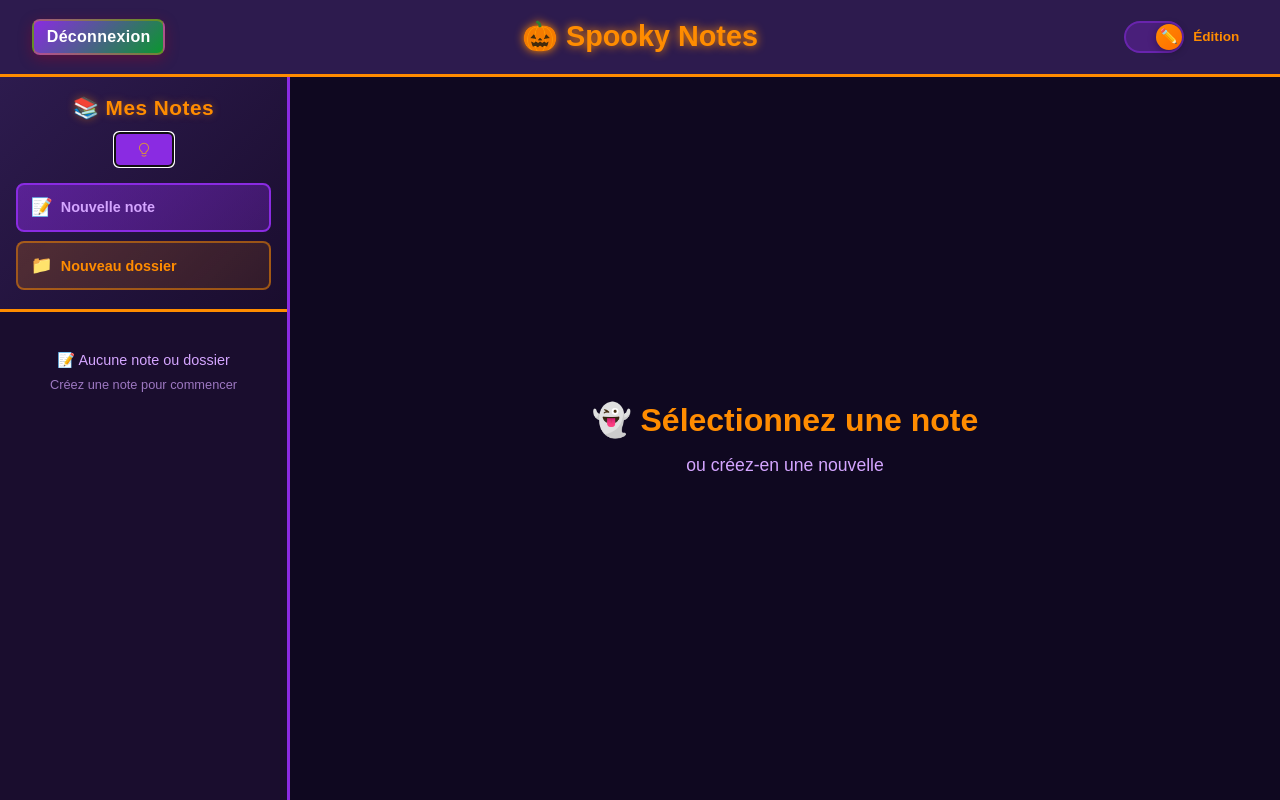
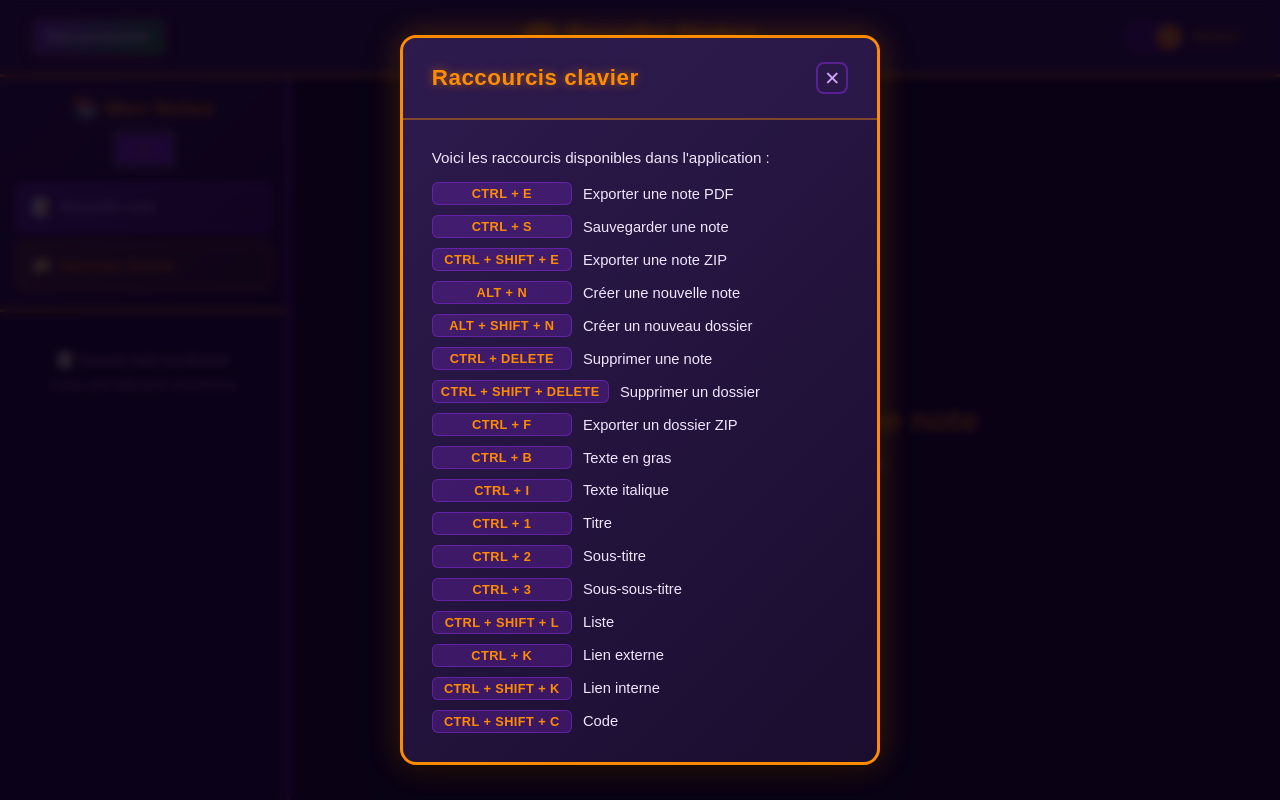
Before and after one commit to TshiGabrielle/AEMT_React_Examen2026, a React (Vite) app: page /app in a window 1280 px wide. Both pictures are taken after a click on the button 143 px from the left and 149 px from the top of the page. Built offline with nearby package versions, Linux system fonts and the light colour scheme.

Commit message:
affichage des raccourcis

```diff
--- a/src/App.css
+++ b/src/App.css
@@ -966,6 +966,50 @@ body {
   margin-top: 0.5rem;
 }
 
+/* Raccourcis clavier */
+.shortcuts-modal {
+  display: flex;
+  flex-direction: column;
+  gap: 1rem;
+}
+
+.shortcuts-intro {
+  color: #f0e6ff;
+  font-size: 0.95rem;
+  margin: 0;
+}
+
+.shortcuts-list {
+  list-style: none;
+  padding: 0;
+  margin: 0;
+  display: grid;
+  gap: 0.6rem;
+}
+
+.shortcuts-list li {
+  display: flex;
+  align-items: center;
+  gap: 0.7rem;
+  color: #f0e6ff;
+  font-size: 0.92rem;
+}
+
+.shortcut-key {
+  display: inline-flex;
+  align-items: center;
+  justify-content: center;
+  padding: 0.2rem 0.5rem;
+  border-radius: 6px;
+  background: rgba(138, 43, 226, 0.25);
+  border: 1px solid rgba(138, 43, 226, 0.5);
+  color: #ff8c00;
+  font-weight: 700;
+  font-size: 0.8rem;
+  letter-spacing: 0.4px;
+  min-width: 140px;
+}
+
 .modal-btn {
   padding: 0.75rem 1.5rem;
   font-size: 1rem;
--- a/src/features/notes/components/InputModal.tsx
+++ b/src/features/notes/components/InputModal.tsx
@@ -1,5 +1,5 @@
 import { useState, useEffect, useRef } from 'react';
-import { Modal } from './Modal';
+import { Modal } from './Modal.js';
 
 interface InputModalProps {
   isOpen: boolean;
--- a/src/features/notes/components/NotesSidebar.tsx
+++ b/src/features/notes/components/NotesSidebar.tsx
@@ -3,6 +3,7 @@ import type { Folder, FolderNote } from '../../../services/FoldersService.js';
 import { InputModal } from './InputModal.js';
 import { ConfirmModal } from './ConfirmModal.js';
 import { FoldersExportService } from '../../../services/FoldersExportService.js';
+import { Modal } from './Modal.js';
 import { useHotkeys } from 'react-hotkeys-hook';
 import lamp from '../../../assets/lamp.png';
 
@@ -41,9 +42,9 @@ interface FolderTreeProps {
   hoveredFolderId: number | null;
   setHoveredFolderId: (id: number | null) => void;
   onExpandFolder: (folderId: number) => void;
-  onDeleteNoteRequest?: (id: number, name: string) => void;
-  openMenuId?: number | null;
-  setOpenMenuId?: (id: number | null) => void;
+  onDeleteNoteRequest: (id: number, name: string) => void;
+  openMenuId: number | null;
+  setOpenMenuId: (id: number | null) => void;
   onFolderSelect?: (folderId: number) => void;
 }
 
@@ -90,7 +91,7 @@ function FolderTree({
     const handleClickOutside = (event: MouseEvent) => {
       if (menuRef.current && !menuRef.current.contains(event.target as Node)) {
         setShowMenu(false);
-        setOpenMenuId?.(null);
+        setOpenMenuId(null);
       }
     };
 
@@ -160,7 +161,7 @@ function FolderTree({
             onClick={(e) => {
               e.stopPropagation();
               // Fermer tous les autres menus d'abord
-              setOpenMenuId?.(null);
+      setOpenMenuId(null);
               // Puis ouvrir/fermer ce menu
               setShowMenu(!showMenu);
             }}
@@ -177,7 +178,7 @@ function FolderTree({
                   onExpandFolder?.(folder.id); // Ouvrir le dossier avant de créer la note
                   onCreateNoteInFolder?.(folder.id);
                   setShowMenu(false);
-                  setOpenMenuId?.(null);
+                  setOpenMenuId(null);
                 }}
                 className="menu-item"
               >
@@ -188,7 +189,7 @@ function FolderTree({
                   e.stopPropagation();
                   onCreateFolder?.(folder.id);
                   setShowMenu(false);
-                  setOpenMenuId?.(null);
+                  setOpenMenuId(null);
                 }}
                 className="menu-item"
               >
@@ -200,7 +201,7 @@ function FolderTree({
                   e.stopPropagation();
                   handleRename?.();
                   setShowMenu(false);
-                  setOpenMenuId?.(null);
+                  setOpenMenuId(null);
                 }}
                 className="menu-item"
               >
@@ -211,7 +212,7 @@ function FolderTree({
                   e.stopPropagation();
                   handleDeleteFolder?.(folder.id);
                   setShowMenu(false);
-                  setOpenMenuId?.(null);
+                  setOpenMenuId(null);
                 }}
                 className="menu-item menu-item-danger"
               >
@@ -222,7 +223,7 @@ function FolderTree({
                   e.stopPropagation();
                   handleExportFolder(folder.id);
                   setShowMenu(false);
-                  setOpenMenuId?.(null);
+                  setOpenMenuId(null);
                 }}
                 className="menu-item"
               >
@@ -269,7 +270,7 @@ function FolderTree({
               <button
                 onClick={(e) => {
                   e.stopPropagation();
-                  onDeleteNoteRequest?.(note.id, note.name);
+                  onDeleteNoteRequest(note.id, note.name);
                 }}
                 className="btn-delete"
                 title="Supprimer la note"
@@ -298,7 +299,7 @@ function FolderTree({
                 setHoveredFolderId={setHoveredFolderId}
                 onExpandFolder={onExpandFolder}
                 onDeleteNoteRequest={onDeleteNoteRequest}
-                openMenuId={openMenuId}
+                openMenuId={openMenuId ?? null}
                 setOpenMenuId={setOpenMenuId}
               />
             ))}
@@ -331,6 +332,7 @@ export function NotesSidebar({
   const previousFoldersRef = useRef<Folder[]>([]);
   const [selectedFolderId, setSelectedFolderId] = useState<number | null>(null);
   const [showShortcuts, setShowShortcuts] = useState(false);
+  const safeDeleteNoteRequest = onDeleteNoteRequest ?? (() => {});
 
   function findFolderNameById(folders: Folder[], id: number): string | null {
   for (const f of folders) {
@@ -417,10 +419,11 @@ export function NotesSidebar({
   };
 
   return (
+    <>
     <aside className="sidebar">
       <div className="sidebar-header">
         <div className="sidebar-title-section">
-          <h2 align="center">📚 Mes Notes</h2>
+          <h2 style={{ textAlign: 'center' }}>📚 Mes Notes</h2>
           <button className="btn-help" onClick={() => setShowShortcuts(true)}>
             <img src={lamp} alt="Astuces raccourcis" />
           </button>
@@ -455,7 +458,7 @@ export function NotesSidebar({
                 <button
                   onClick={(e) => {
                     e.stopPropagation();
-                    onDeleteNoteRequest?.(note.id, note.name);
+                    safeDeleteNoteRequest(note.id, note.name);
                   }}
                   className="btn-delete"
                   title="Supprimer la note"
@@ -486,7 +489,7 @@ export function NotesSidebar({
                 hoveredFolderId={hoveredFolderId}
                 setHoveredFolderId={setHoveredFolderId}
                 onExpandFolder={expandFolder}
-                onDeleteNoteRequest={onDeleteNoteRequest}
+                onDeleteNoteRequest={safeDeleteNoteRequest}
                 openMenuId={openMenuId}
                 setOpenMenuId={setOpenMenuId}
                 onFolderSelect={(id) => setSelectedFolderId(id)}
@@ -511,6 +514,36 @@ export function NotesSidebar({
         )}
       </div>
     </aside>
-
+    <Modal
+      isOpen={showShortcuts}
+      onClose={() => setShowShortcuts(false)}
+      title="Raccourcis clavier"
+    >
+      <div className="shortcuts-modal">
+        <p className="shortcuts-intro">
+          Voici les raccourcis disponibles dans l'application :
+        </p>
+        <ul className="shortcuts-list">
+          <li><span className="shortcut-key">CTRL + E</span>Exporter une note PDF</li>
+          <li><span className="shortcut-key">CTRL + S</span>Sauvegarder une note</li>
+          <li><span className="shortcut-key">CTRL + SHIFT + E</span>Exporter une note ZIP</li>
+          <li><span className="shortcut-key">ALT + N</span>Créer une nouvelle note</li>
+          <li><span className="shortcut-key">ALT + SHIFT + N</span>Créer un nouveau dossier</li>
+          <li><span className="shortcut-key">CTRL + DELETE</span>Supprimer une note</li>
+          <li><span className="shortcut-key">CTRL + SHIFT + DELETE</span>Supprimer un dossier</li>
+          <li><span className="shortcut-key">CTRL + F</span>Exporter un dossier ZIP</li>
+          <li><span className="shortcut-key">CTRL + B</span>Texte en gras</li>
+          <li><span className="shortcut-key">CTRL + I</span>Texte italique</li>
+          <li><span className="shortcut-key">CTRL + 1</span>Titre</li>
+          <li><span className="shortcut-key">CTRL + 2</span>Sous-titre</li>
+          <li><span className="shortcut-key">CTRL + 3</span>Sous-sous-titre</li>
+          <li><span className="shortcut-key">CTRL + SHIFT + L</span>Liste</li>
+          <li><span className="shortcut-key">CTRL + K</span>Lien externe</li>
+          <li><span className="shortcut-key">CTRL + SHIFT + K</span>Lien interne</li>
+          <li><span className="shortcut-key">CTRL + SHIFT + C</span>Code</li>
+        </ul>
+      </div>
+    </Modal>
+    </>
   );
 }
--- a/src/features/notes/layouts/NotesLayout.tsx
+++ b/src/features/notes/layouts/NotesLayout.tsx
@@ -67,7 +67,7 @@ export function NotesLayout() {
     (event: any) => {
       event.preventDefault();
       console.log("Création d'une nouvelle note via Ctrl+N");
-      handleCreateNote(selectedFolderId);
+      handleCreateNoteRequest(selectedFolderId);
     },
     {
       enableOnFormTags: true,
```
Also changed, not shown: 1 other file (tests, documents, lock files or other folders).
